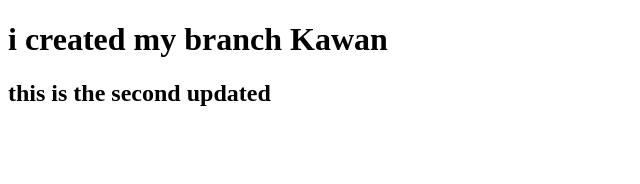
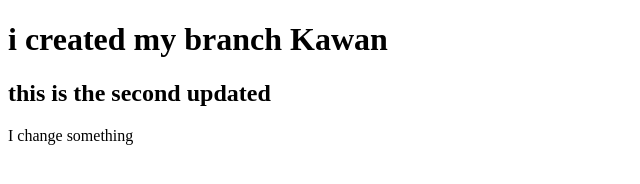
Before and after one commit to Kawan-edres/Aram-Vs-Kawan, a plain HTML site: page index.html in a window 1280 px wide. Shown: the whole page, without its empty margins (0-640 px from the left). Drawn offline with Linux system fonts and the light colour scheme.

Commit message:
tha last update

```diff
--- a/index.html
+++ b/index.html
@@ -9,7 +9,7 @@
 <body>
     <h1>i created my branch Kawan</h1>
     <h2>this is the second updated</h2>
-
+<p>I change something</p>
 
 </body>
 </html>
```
